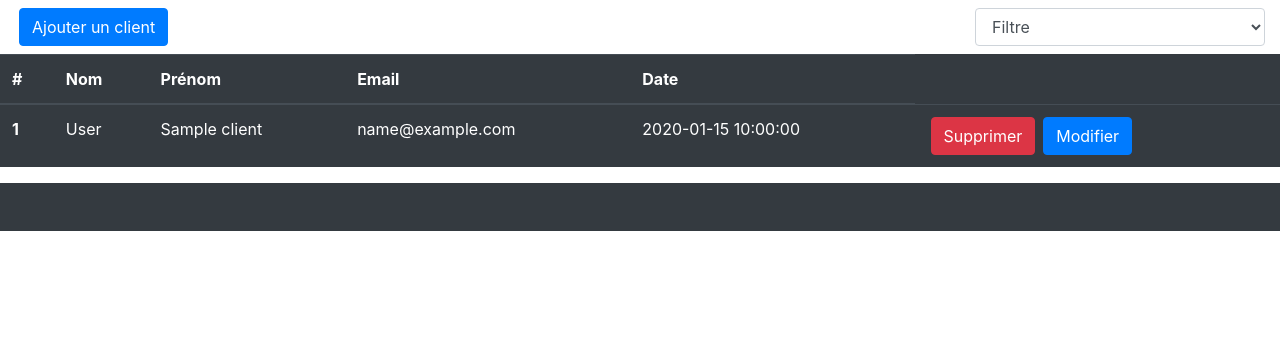
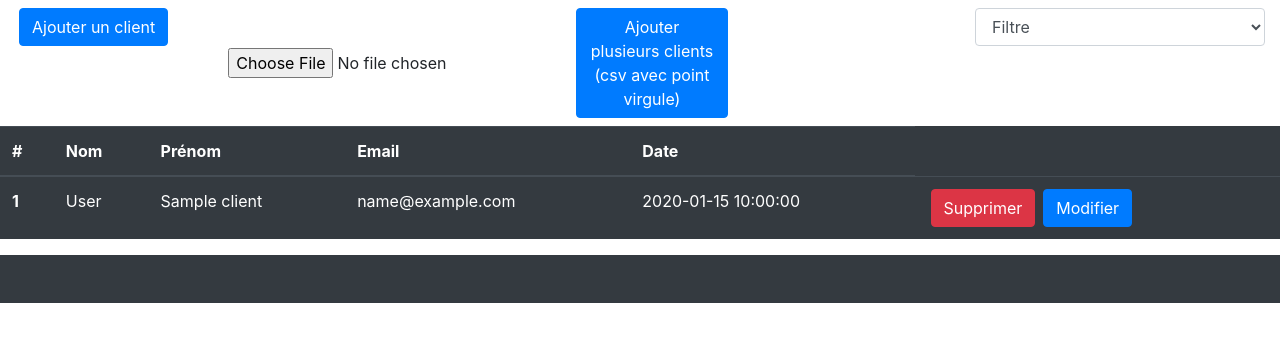
Before and after one commit to AngryBlackBird/inscription, a PHP site: page /CrudIscription/index.php?page=admin in a window 1280 px wide. Shown: the part 56-398 px from the top of the page. Run offline with PHP 8.4, Linux system fonts and the light colour scheme; the visitor is signed in with stand-in values (Sample User, id 1); tables that the repository leaves empty or names only in its code hold one stand-in row (values such as "Sample post").

Commit message:
update csv

```diff
--- a/projet/MVC/class/controller/contentController.php
+++ b/projet/MVC/class/controller/contentController.php
@@ -64,4 +64,21 @@ class contentController
             return $data;
         }
     }
+
+    public function insertCSV()
+    {
+
+        $brut = fopen($_FILES["userfile"]["tmp_name"], 'r');
+
+        $insert = new contentModel;
+
+        while ($data = fgetcsv($brut, 255, ";")) {
+
+            $insert->insertOneContent($data[0], $data[1], $data[2], $data[3]);
+        }
+
+
+        $msg = "<p> Fichier bien ajouter<p>";
+        return $msg;
+    }
 }
--- a/projet/MVC/class/rooter/root.php
+++ b/projet/MVC/class/rooter/root.php
@@ -67,7 +67,9 @@ class root
                 $insertOneContent = $controller->insertOneContent();
                 $view->clientInsert();
             }
-
+            if (isset($_GET["insertMultiple"])) {
+                $insertMultipleContent = $controller->insertCSV();
+            }
 
 
 
--- a/projet/MVC/vues/admin.php
+++ b/projet/MVC/vues/admin.php
@@ -2,10 +2,16 @@
 
     <div class="container-fluid">
         <div class="row mt-2 mb-2">
-            <form action="?page=admin&insert" method="post" class="col-3">
+            <form action="?page=admin&insert" method="post" class="col-2">
                 <button type="submit" class="btn btn-primary  ml-1 mr-1">Ajouter un client</button>
             </form>
-            <div class="col-6"></div>
+            <form enctype="multipart/form-data" action="?page=admin&insertMultiple" method="post" class="col-5" style="display:flex; align-items: center;">
+                <input type="hidden" name="MAX_FILE_SIZE" value="30000" />
+                <input name="userfile" type="file" />
+                 <button type="submit" class="btn btn-primary  ml-1 mr-1">Ajouter plusieurs clients (csv avec point virgule)</button>
+
+            </form>
+            <div class="col-2"></div>
 
             <form class="col-3">
                 <select class="form-control">
--- a/projet/secure/log.php
+++ b/projet/secure/log.php
@@ -3,4 +3,4 @@
   $servername = "localhost";
   $username = "root";
   $password = "";
-  $dbname = "inscription";
+  $dbname = "test1";
```
Also changed, not shown: projet/BDD/BddCreate.php (+15 -3 lines).
